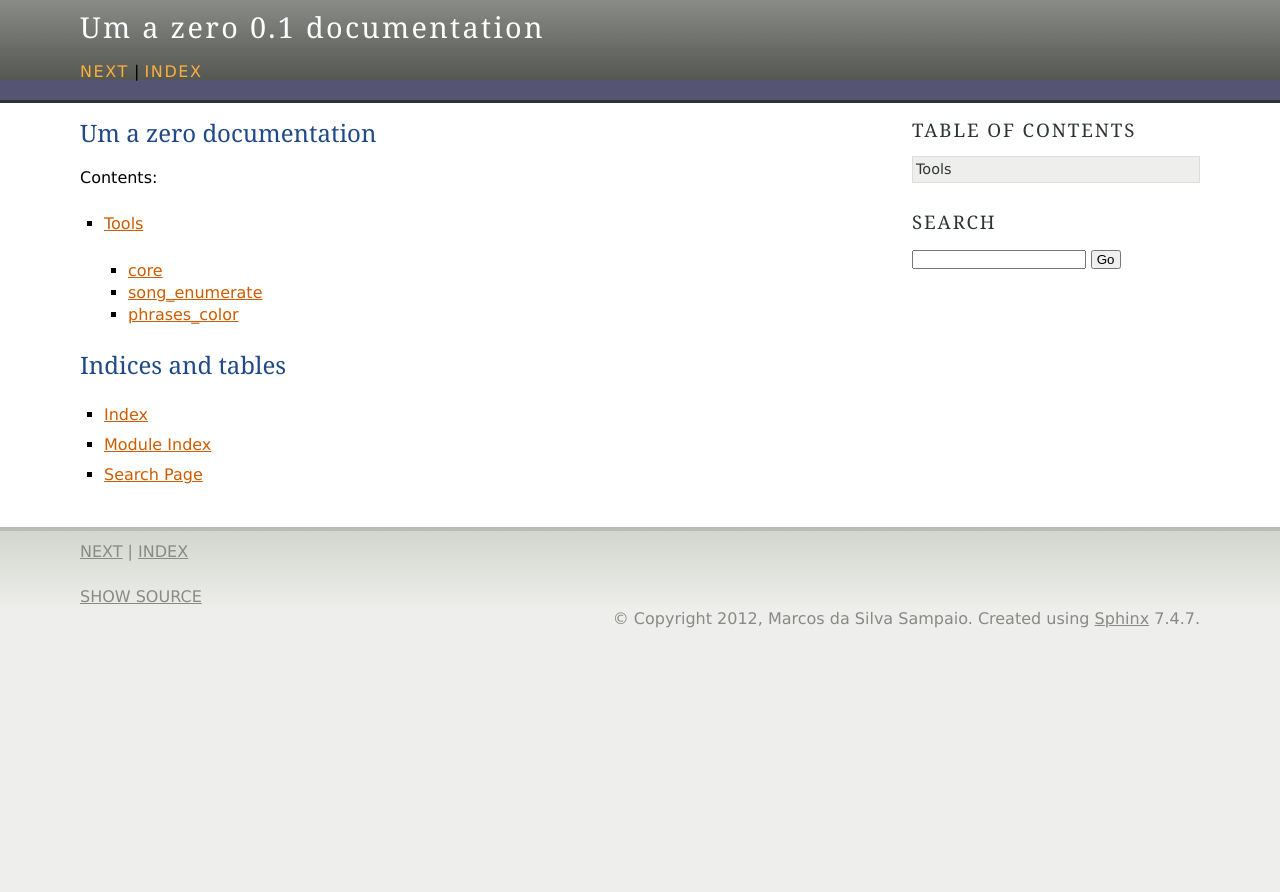
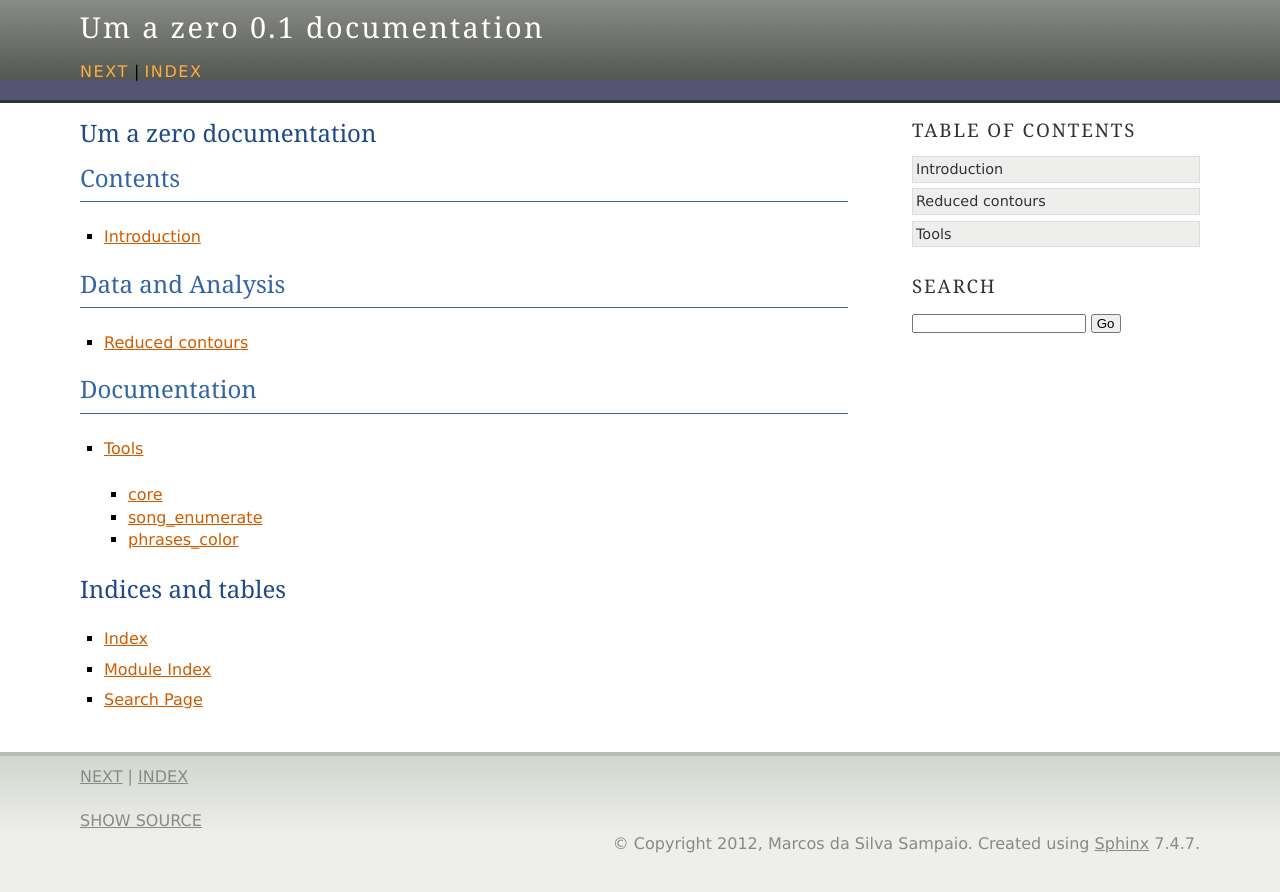
Before and after one commit to msampaio/choros-contour, a Sphinx documentation site: the page built from doc/index.rst, in a window 1280 px wide. Shown: the top 892 px of the page. Built offline with Sphinx 7.4.7, drawn with Linux system fonts in a browser that asks for light colours.

```diff
--- a/doc/index.rst
+++ b/doc/index.rst
@@ -6,7 +6,24 @@
 Um a zero documentation
 =======================
 
-Contents:
+Contents
+--------
+
+.. toctree::
+   :maxdepth: 2
+
+   introduction.rst
+
+Data and Analysis
+-----------------
+
+.. toctree::
+   :maxdepth: 2
+
+   reduced.rst
+
+Documentation
+-------------
 
 .. toctree::
    :maxdepth: 2
--- /dev/null
+++ b/doc/introduction.rst
@@ -0,0 +1,4 @@
+Introduction
+============
+
+[insert data]
--- /dev/null
+++ b/doc/reduced.rst
@@ -0,0 +1,4 @@
+Reduced contours
+================
+
+[insert data]
```
